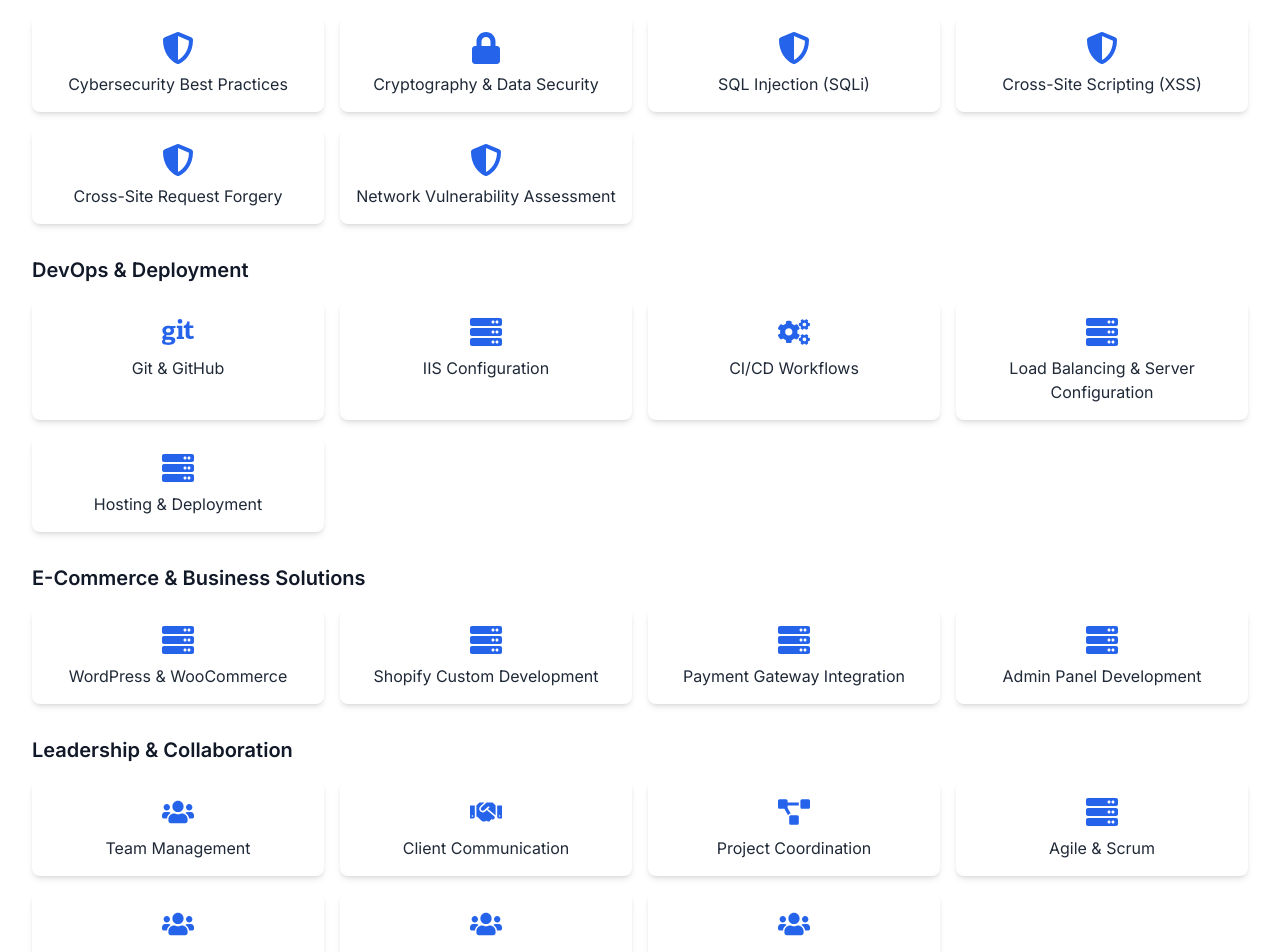
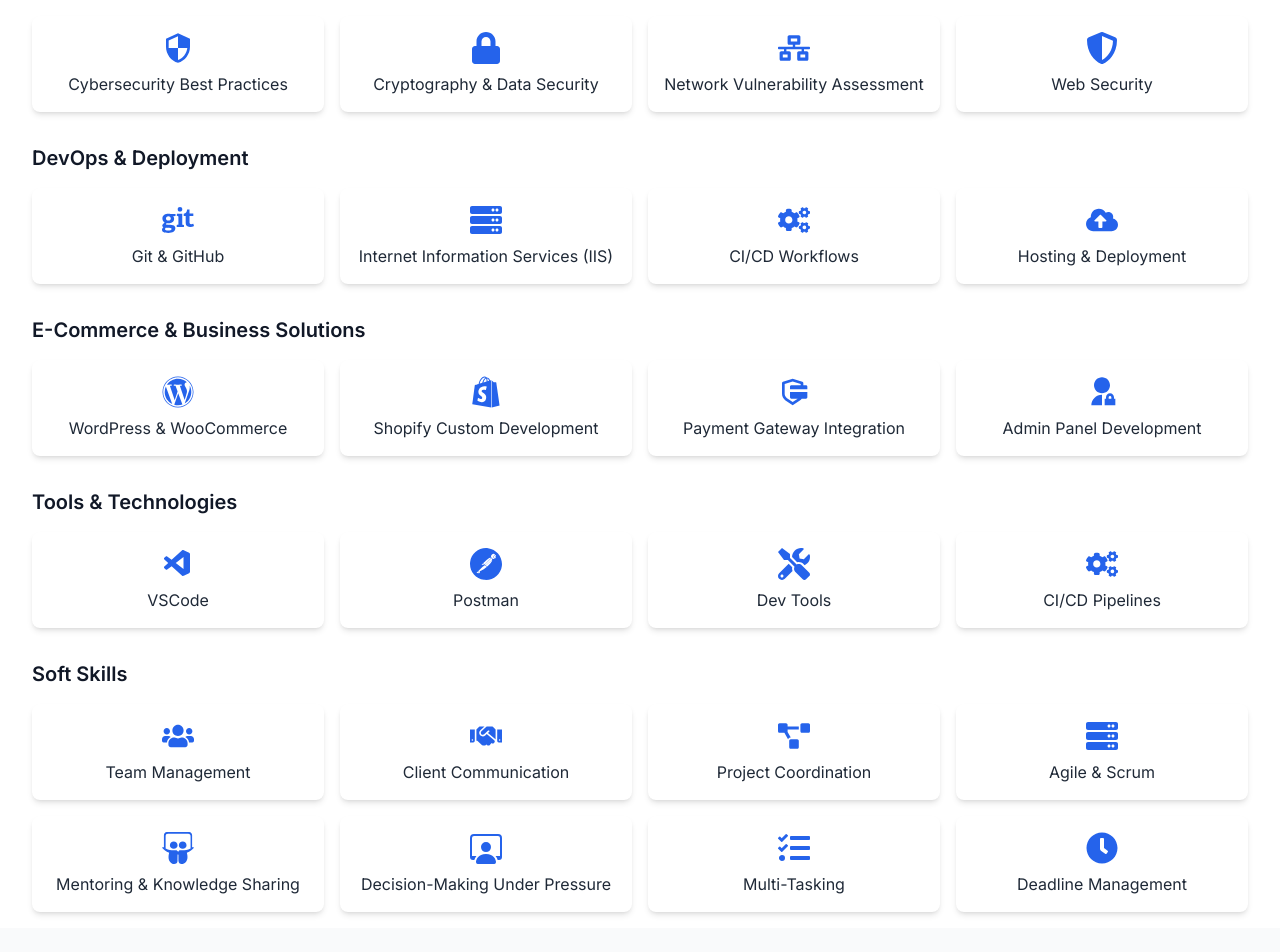
Before and after one commit to George8246/Personal-Webstie, a React (Create React App) app: page / in a window 1280 px wide. Shown: the part 2060-3012 px from the top of the page. Built offline with nearby package versions, Linux system fonts and the light colour scheme.

Commit message:
customize skills icons for better interface

```diff
--- a/src/components/sections/Skills.js
+++ b/src/components/sections/Skills.js
@@ -3,11 +3,17 @@
 import { motion } from 'framer-motion';
 import {
   FaHtml5, FaCss3Alt, FaJs, FaReact, FaAngular, FaNodeJs, FaDatabase,
-  FaGit, FaServer, FaTools, FaUsers, FaHandshake, FaProjectDiagram, FaLock, FaShieldAlt, FaCogs
+  FaGit, FaServer, FaUsers, FaHandshake, FaProjectDiagram, FaLock, FaShieldAlt, FaSlideshare,
+  FaCogs, FaTools, FaClock, FaTasks, FaWordpress, FaShopify, FaNetworkWired, FaCloudUploadAlt
 } from 'react-icons/fa';
 import { SiDotnet, SiMysql, SiPostman, SiExpress, SiMongodb, SiBootstrap, SiTailwindcss } from 'react-icons/si';
 import { BiLogoJquery } from 'react-icons/bi';
+import { TbApi } from 'react-icons/tb';
+import { RiSecurePaymentFill, RiAdminFill } from 'react-icons/ri';
+import { SiSqlite } from 'react-icons/si';
 import { VscVscode } from 'react-icons/vsc';
+import { MdOutlineSecurity } from 'react-icons/md';
+import { BsPersonWorkspace } from 'react-icons/bs';
 
 const SkillCategory = ({ title, skills }) => {
   return (
@@ -48,48 +54,53 @@
     { name: 'Node.js', icon: FaNodeJs },
     { name: 'Express.js', icon: SiExpress },
     { name: 'ASP.NET Core', icon: SiDotnet },
-    { name: 'REST APIs', icon: FaServer },
+    { name: 'REST APIs', icon: TbApi },
   ];
 
   const databaseSkills = [
-    { name: 'SSMS', icon: FaDatabase },
+    { name: 'SQL Server Management Studio', icon: FaDatabase },
     { name: 'MySQL', icon: SiMysql },
-    { name: 'SQLite', icon: FaDatabase },
+    { name: 'SQLite', icon: SiSqlite },
     { name: 'MongoDB', icon: SiMongodb },
   ];
 
   const securitySkills = [
-    { name: 'Cybersecurity Best Practices', icon: FaShieldAlt },
+    { name: 'Cybersecurity Best Practices', icon: MdOutlineSecurity },
     { name: 'Cryptography & Data Security', icon: FaLock },
-    { name: 'SQL Injection (SQLi)', icon: FaShieldAlt },
-    { name: 'Cross-Site Scripting (XSS)', icon: FaShieldAlt },
-    { name: 'Cross-Site Request Forgery', icon: FaShieldAlt },
-    { name: 'Network Vulnerability Assessment', icon: FaShieldAlt },
+    { name: 'Network Vulnerability Assessment', icon: FaNetworkWired },
+    { name: 'Web Security', icon: FaShieldAlt },
   ];
 
   const devOpsSkills = [
     { name: 'Git & GitHub', icon: FaGit },
-    { name: 'IIS Configuration', icon: FaServer },
+    { name: 'Internet Information Services (IIS)', icon: FaServer },
     { name: 'CI/CD Workflows', icon: FaCogs },
-    { name: 'Load Balancing & Server Configuration', icon: FaServer },
-    { name: 'Hosting & Deployment', icon: FaServer },
+    { name: 'Hosting & Deployment', icon: FaCloudUploadAlt },
+  ];
+
+  const toolsSkills = [
+    { name: 'VSCode', icon: VscVscode },
+    { name: 'Postman', icon: SiPostman },
+    { name: 'Dev Tools', icon: FaTools },
+    { name: 'CI/CD Pipelines', icon: FaCogs },
   ];
 
   const eCommerceSkills = [
-    { name: 'WordPress & WooCommerce', icon: FaServer },
-    { name: 'Shopify Custom Development', icon: FaServer },
-    { name: 'Payment Gateway Integration', icon: FaServer },
-    { name: 'Admin Panel Development', icon: FaServer },
+    { name: 'WordPress & WooCommerce', icon: FaWordpress },
+    { name: 'Shopify Custom Development', icon: FaShopify },
+    { name: 'Payment Gateway Integration', icon: RiSecurePaymentFill },
+    { name: 'Admin Panel Development', icon: RiAdminFill },
   ];
 
-  const leadershipSkills = [
+  const softSkills = [
     { name: 'Team Management', icon: FaUsers },
     { name: 'Client Communication', icon: FaHandshake },
     { name: 'Project Coordination', icon: FaProjectDiagram },
     { name: 'Agile & Scrum', icon: FaServer },
-    { name: 'Mentoring & Knowledge Sharing', icon: FaUsers },
-    { name: 'Stakeholder Engagement', icon: FaUsers },
-    { name: 'Decision-Making Under Pressure', icon: FaUsers },
+    { name: 'Mentoring & Knowledge Sharing', icon: FaSlideshare },
+    { name: 'Decision-Making Under Pressure', icon: BsPersonWorkspace },
+    { name: 'Multi-Tasking', icon: FaTasks },
+    { name: 'Deadline Management', icon: FaClock },
   ];
 
   return (
@@ -115,7 +126,8 @@
         <SkillCategory title="Security & Cybersecurity" skills={securitySkills} />
         <SkillCategory title="DevOps & Deployment" skills={devOpsSkills} />
         <SkillCategory title="E-Commerce & Business Solutions" skills={eCommerceSkills} />
-        <SkillCategory title="Leadership & Collaboration" skills={leadershipSkills} />
+        <SkillCategory title="Tools & Technologies" skills={toolsSkills} />
+        <SkillCategory title="Soft Skills" skills={softSkills} />
       </div>
     </section>
   );
```
